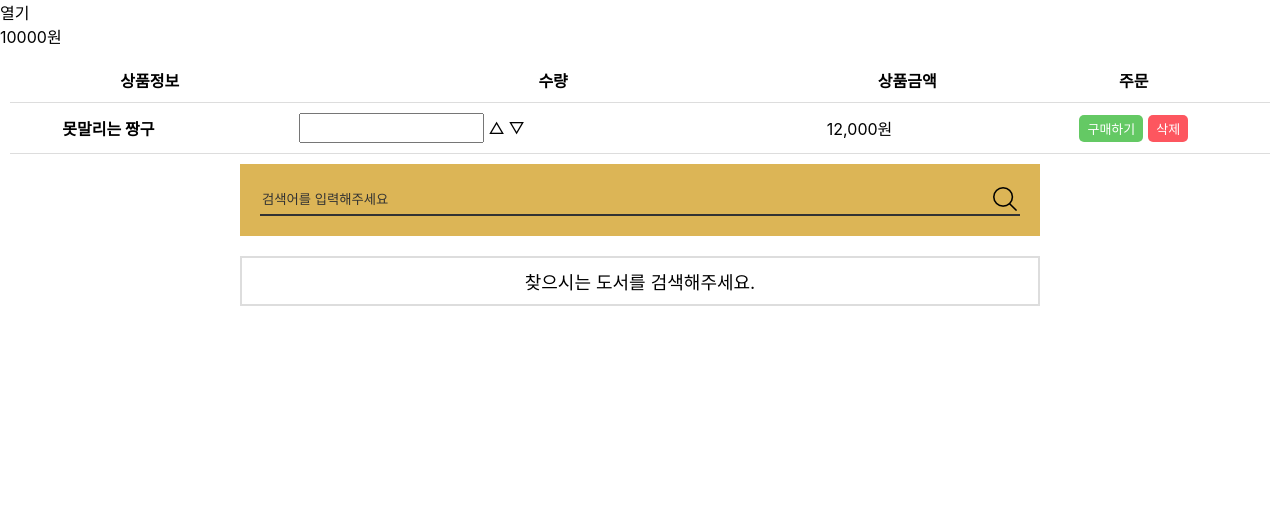
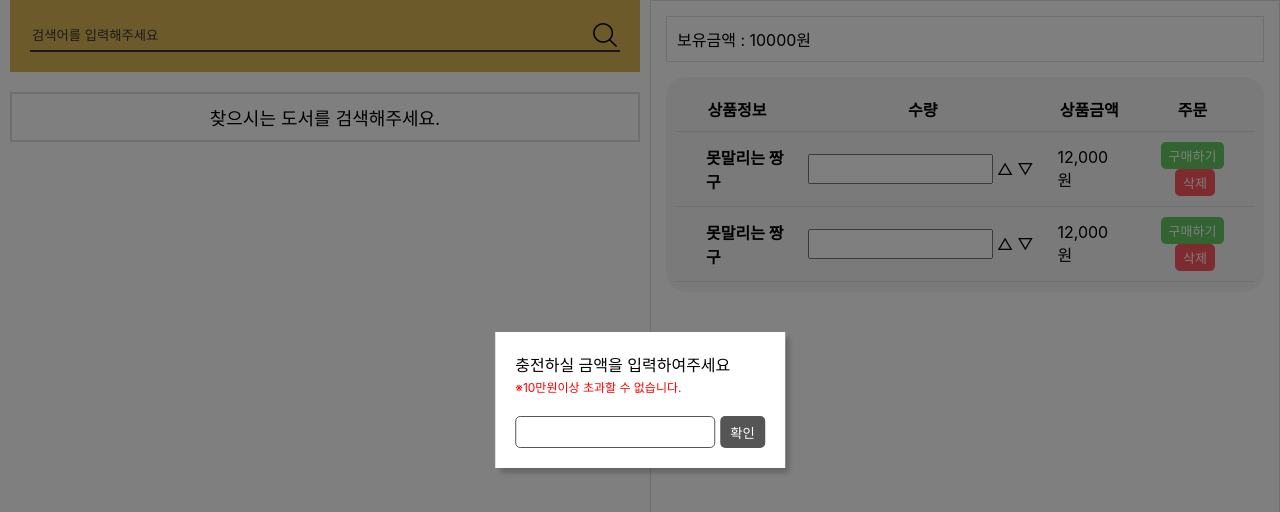
Before and after one commit to qpqp8483/book-store, a React (Create React App) app: page / in a window 1280 px wide. Shown: the top 512 px of the page. Built offline with nearby package versions, Linux system fonts and the light colour scheme.

Commit message:
edit coinPopup, edit layout

```diff
--- a/src/App.css
+++ b/src/App.css
@@ -1,38 +1,7 @@
-.App {
-  text-align: center;
+html,
+body {
+  height: 100%;
 }
-
-.App-logo {
-  height: 40vmin;
-  pointer-events: none;
+#root {
+  height: 100%;
 }
-
-@media (prefers-reduced-motion: no-preference) {
-  .App-logo {
-    animation: App-logo-spin infinite 20s linear;
-  }
-}
-
-.App-header {
-  background-color: #282c34;
-  min-height: 100vh;
-  display: flex;
-  flex-direction: column;
-  align-items: center;
-  justify-content: center;
-  font-size: calc(10px + 2vmin);
-  color: white;
-}
-
-.App-link {
-  color: #61dafb;
-}
-
-@keyframes App-logo-spin {
-  from {
-    transform: rotate(0deg);
-  }
-  to {
-    transform: rotate(360deg);
-  }
-}
--- a/src/App.js
+++ b/src/App.js
@@ -2,6 +2,7 @@ import React, { useEffect, useState } from "react";
 import { BrowserRouter, Route, Routes } from "react-router-dom";
 import BookSearch from "./components/bookSearch/BookSearch";
 import { bookSearch } from "./KakaoApi";
+import "./App.css";
 
 const App = () => {
   const [books, setBooks] = useState([]); // 책 리스트 state 기본값 설정
@@ -37,7 +38,6 @@ const App = () => {
 
   return (
     <BrowserRouter>
-      <div>
       <Routes>
         <Route
           path="/"
@@ -52,7 +52,6 @@ const App = () => {
           }
         />
       </Routes>
-      </div>
     </BrowserRouter>
   );
 };
--- a/src/components/bookSearch/BookSearch.js
+++ b/src/components/bookSearch/BookSearch.js
@@ -1,14 +1,26 @@
+import { useState } from "react";
 import BookItem from "../bookItem/BookItem";
+import CoinPopup from "../coinPopup/CoinPopup";
 import Header from "../header/Header";
 import "./bookSearch.scss";
 const BookSearch = ({ books, text, searchBook, setText, listUpdate }) => {
+  const [coin, setCoin] = useState("");
+  const coinChange = (e) => {
+    if (e > 100000) {
+      alert("10만원을 초과할 수 없습니다.");
+      return;
+    } else {
+      setCoin(e);
+    }
+  };
   const handleSubmit = (e) => {
     e.preventDefault();
     searchBook(text);
   };
   return (
+    <div className="search_section">
+      <CoinPopup coin={coin} coinChange={coinChange} />
       <div>
-      <Header />
         <form action="#" onSubmit={handleSubmit} className="search_box">
           <div>
             <input
@@ -30,6 +42,8 @@ const BookSearch = ({ books, text, searchBook, setText, listUpdate }) => {
           )}
         </div>
       </div>
+      <Header />
+    </div>
   );
 };
 
--- a/src/components/bookSearch/bookSearch.scss
+++ b/src/components/bookSearch/bookSearch.scss
@@ -1,8 +1,15 @@
+.search_section {
+  display: flex;
+  justify-content: space-between;
+  height: 100%;
+  & > div:not(:first-child) {
+    width: calc(50% - 10px);
+    height: 100%;
+  }
+}
 .search_box {
   margin: 0 auto 20px;
   padding: 20px;
-  width: 800px;
-  max-width: 100%;
   background: #dcb556;
   box-sizing: border-box;
 
@@ -37,9 +44,10 @@
 .book_list {
   margin: auto;
   padding: 10px;
-  max-width: 800px;
+  max-height: calc(100% - 92px);
   border: 2px solid #ddd;
   box-sizing: border-box;
+  overflow-y: auto;
 
   span {
     display: block;
--- /dev/null
+++ b/src/components/coinPopup/CoinPopup.js
@@ -0,0 +1,24 @@
+import React from "react";
+import "./coinPopup.scss";
+const CoinPopup = ({ coin, coinChange }) => {
+  const coinHandle = (e) => {
+    coinChange(e.target.value);
+  };
+  return (
+    <div className="coin_popup">
+      <div>
+        <p>
+          충전하실 금액을 입력하여주세요 <br />
+          <span>※10만원이상 초과할 수 없습니다.</span>
+        </p>
+        <form action="">
+          <input type="number" value={coin} onChange={coinHandle} />
+          <button>확인</button>
+        </form>
+      </div>
+      <span className="overlay"></span>
+    </div>
+  );
+};
+
+export default CoinPopup;
--- /dev/null
+++ b/src/components/coinPopup/coinPopup.scss
@@ -0,0 +1,49 @@
+.coin_popup {
+  div {
+    position: fixed;
+    top: 50%;
+    left: 50%;
+    transform: translate(-50%, -50%);
+    padding: 20px;
+    background-color: #fff;
+    z-index: 10;
+    box-shadow: 5px 5px 5px rgba(0, 0, 0, 0.2);
+    p {
+      margin: 0 0 20px 0;
+      span {
+        font-size: 12px;
+        color: red;
+      }
+    }
+    form {
+      display: flex;
+      align-items: center;
+      input {
+        margin: 0 5px 0 0;
+        padding: 0 5px;
+        width: 200px;
+        height: 32px;
+        border: 1px solid #555;
+        border-radius: 5px;
+        box-sizing: border-box;
+      }
+      button {
+        padding: 0 10px;
+        height: 32px;
+        color: #fff;
+        background-color: #555;
+        border: none;
+        border-radius: 5px;
+      }
+    }
+  }
+  .overlay {
+    position: fixed;
+    top: 0;
+    left: 0;
+    right: 0;
+    bottom: 0;
+    z-index: 1;
+    background: rgba(0, 0, 0, 0.5);
+  }
+}
--- a/src/components/header/Header.js
+++ b/src/components/header/Header.js
@@ -5,8 +5,7 @@ import "./header.scss";
 const Header = () => {
   return (
     <div className="header">
-      <span className="toggle_btn">열기</span>
-      <div className="wallet">10000원</div>
+      <div className="wallet">보유금액 : 10000원</div>
       <div className="basket">
         <table>
           <caption>구매 리스트 정보</caption>
@@ -19,7 +18,7 @@ const Header = () => {
           </colgroup>
           <thead>
             <tr>
-              <th scope="col" colspan="2">
+              <th scope="col" colSpan="2">
                 상품정보
               </th>
               <th scope="col">수량</th>
@@ -52,6 +51,30 @@ const Header = () => {
                 </div>
               </td>
             </tr>
+            <tr>
+              <td></td>
+              <td>
+                <h5 className="title">못말리는 짱구</h5>
+              </td>
+              <td>
+                <div className="num_box">
+                  <input type="text" />
+                  <div className="num_control">
+                    <span>△</span>
+                    <span>▽</span>
+                  </div>
+                </div>
+              </td>
+              <td>
+                <p className="price">12,000원</p>
+              </td>
+              <td>
+                <div className="basket_btn_box">
+                  <CommonButton type={"positive"} text={"구매하기"} />
+                  <CommonButton type={"negative"} text={"삭제"} />
+                </div>
+              </td>
+            </tr>
           </tbody>
         </table>
       </div>
--- a/src/components/header/header.scss
+++ b/src/components/header/header.scss
@@ -1,5 +1,20 @@
+.header {
+  padding: 15px;
+  border: 1px solid #ddd;
+  box-sizing: border-box;
+  height: 100%;
+}
+.wallet {
+  margin-bottom: 15px;
+  padding: 10px;
+  border: 1px solid #ddd;
+}
 .basket {
   padding: 10px;
+  max-height: calc(100% - 100px);
+  background: #f5f5f5;
+  border-radius: 20px;
+  overflow-y: auto;
   table {
     width: 100%;
     border-collapse: collapse;
```
Lines whose indentation alone changed are shown as unchanged.
